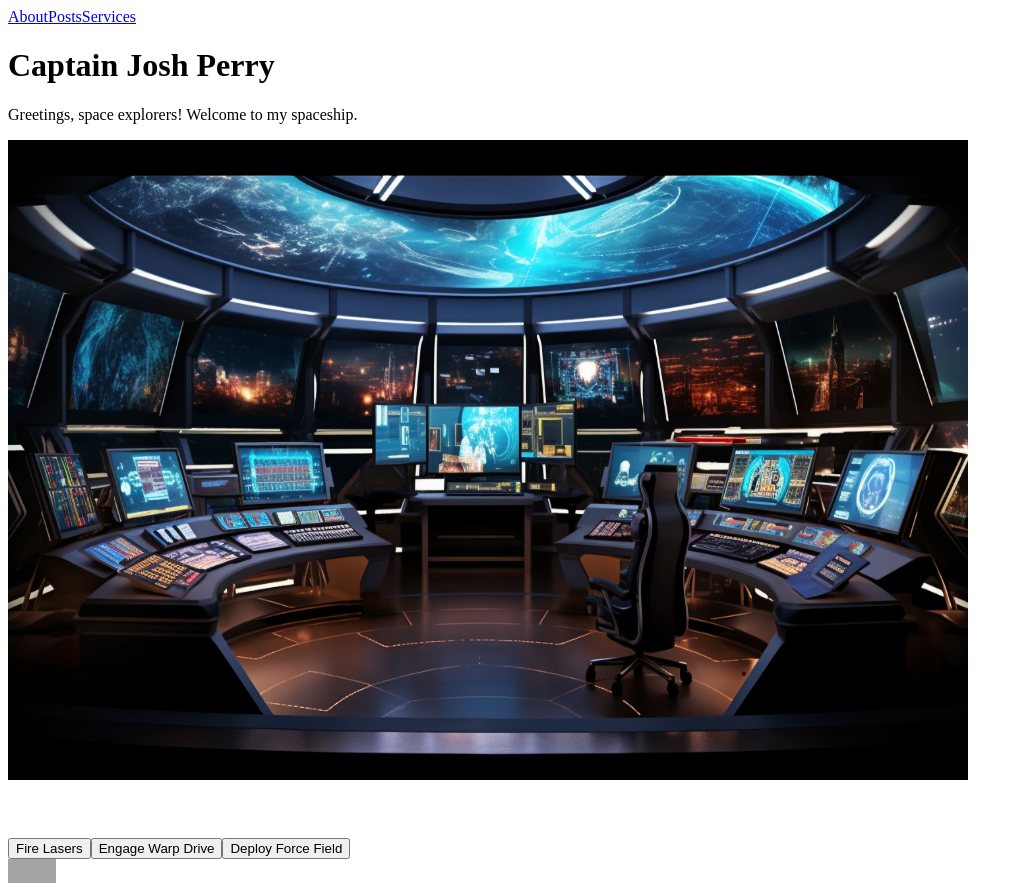
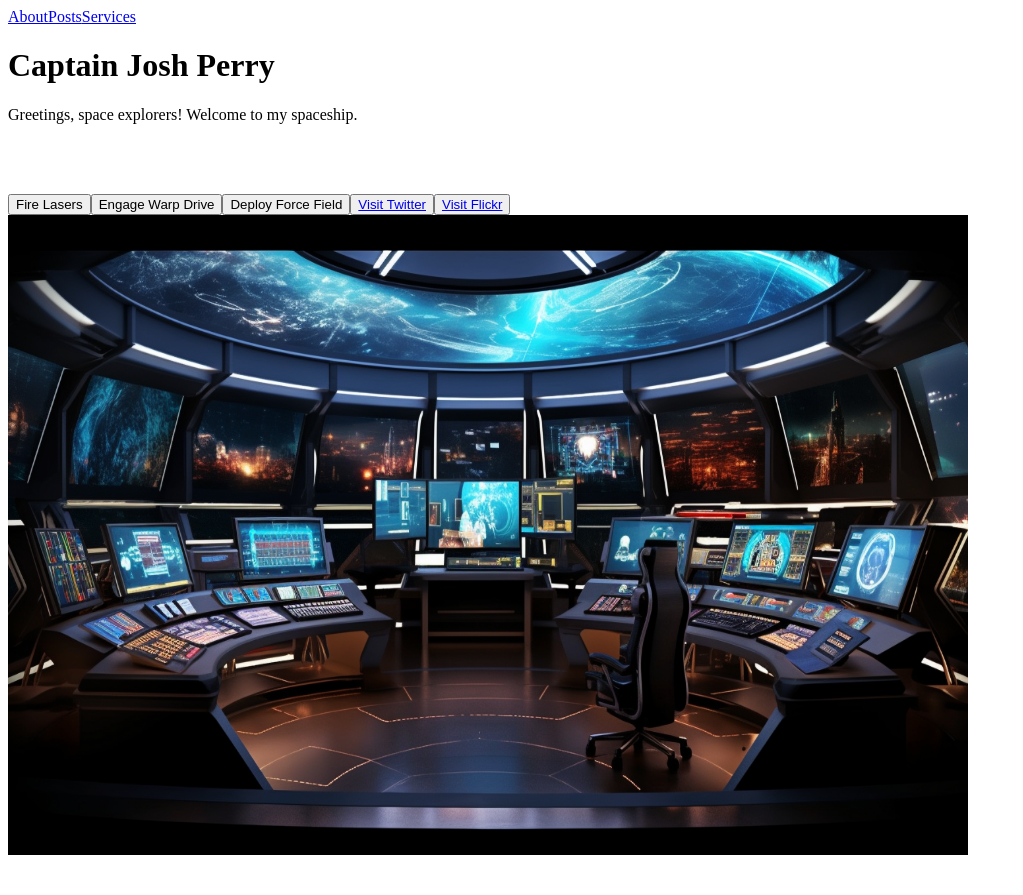
Before and after one commit to LogicVirus/new, a Next.js app: page / in a window 1280 px wide. Shown: the whole page, without its empty margins (0-1023 px from the left). After the commit the page ends 867 px from the top, so only its background shows below. Built offline with nearby package versions, Linux system fonts and the light colour scheme; grey boxes are pictures that could not be loaded.

Commit message:
modified:   pages/index.tsx

```diff
--- a/pages/index.tsx
+++ b/pages/index.tsx
@@ -2,6 +2,7 @@ import { motion, useAnimation } from 'framer-motion';
 import { useEffect, useState } from 'react';
 import Container from '../components/container'
 import Image from 'next/image'
+import Link from 'next/link';
 import { Analytics } from '@vercel/analytics/react';
 
 function HomePage() {
@@ -73,16 +74,8 @@ function HomePage() {
             Greetings, space explorers! Welcome to my spaceship.
           </motion.p>
 
-          <div className="relative">
-            <Image
-              src="/zxc.png"
-              alt="A spaceship exploring the vastness of the universe"
-              width={1920 / 2}
-              height={1280 / 2}
-            />
-
           <motion.div
-              className="absolute top-0 left-0 text-2xl text-center text-green-500 mt-6"
+            className="text-2xl text-center text-green-500 mt-6"
             initial={{ opacity: 0 }}
             animate={laserFired ? { opacity: 1 } : { opacity: 0 }}
             transition={{ duration: 0.5 }}
@@ -91,7 +84,7 @@ function HomePage() {
           </motion.div>
 
           <motion.div
-              className="absolute top-0 left-0 text-2xl text-center text-blue-500 mt-6"
+            className="text-2xl text-center text-blue-500 mt-6"
             initial={{ opacity: 0 }}
             animate={warpEngaged ? { opacity: 1 } : { opacity: 0 }}
             transition={{ duration: 1 }}
@@ -100,14 +93,13 @@ function HomePage() {
           </motion.div>
 
           <motion.div
-              className="absolute top-0 left-0 text-2xl text-center text-purple-500 mt-6"
+            className="text-2xl text-center text-purple-500 mt-6"
             initial={{ opacity: 0 }}
             animate={forceFieldDeployed ? { opacity: 1 } : { opacity: 0 }}
             transition={{ duration: 2 }}
           >
             Deploying force field!
           </motion.div>
-          </div>
 
           <div className="flex flex-col space-y-4 mt-8">
             <motion.button
@@ -136,27 +128,34 @@ function HomePage() {
             >
               Deploy Force Field
             </motion.button>
-          </div>
 
-          <div className="mt-4 flex items-center justify-center space-x-4">
-            <motion.a
-              href={twitterLink}
-              target="_blank"
-              rel="noopener noreferrer"
-              animate={controlsTwitter}
+            <motion.button
+              className="py-1 px-2 rounded text-lg flex items-center justify-center bg-gradient-to-r from-blue-500 to-light-blue-500 text-white w-auto px-5"
+              whileHover={{ scale: 1.1 }}
+              whileTap={{ scale: 0.9 }}
             >
-              <img src="/twitter-icon.png" alt="Twitter" width={24} height={24} />
-            </motion.a>
-            <motion.a
-              href={flickrLink}
-              target="_blank"
-              rel="noopener noreferrer"
-              animate={controlsFlickr}
+              <Link href={twitterLink}>Visit Twitter</Link>
+            </motion.button>
+
+            <motion.button
+              className="py-1 px-2 rounded text-lg flex items-center justify-center bg-gradient-to-r from-purple-500 to-red-500 text-white w-auto px-5"
+              whileHover={{ scale: 1.1 }}
+              whileTap={{ scale: 0.9 }}
             >
-              <img src="/flickr-icon.png" alt="Flickr" width={24} height={24} />
-            </motion.a>
+              <Link href={flickrLink}>Visit Flickr</Link>
+            </motion.button>
           </div>
         </Container>
+
+        <div className="container max-w-4xl m-auto mt-15 relative">
+          <Image
+            src="/zxc.png"
+            alt="A spaceship exploring the vastness of the universe"
+            width={1920 / 2}
+            height={1280 / 2}
+            className={laserFired ? "laser-effect" : warpEngaged ? "warp-effect" : forceFieldDeployed ? "forcefield-effect" : ""}
+          />
+        </div>
       </motion.div>
       <Analytics />
     </>
```
Lines whose indentation alone changed are shown as unchanged.
